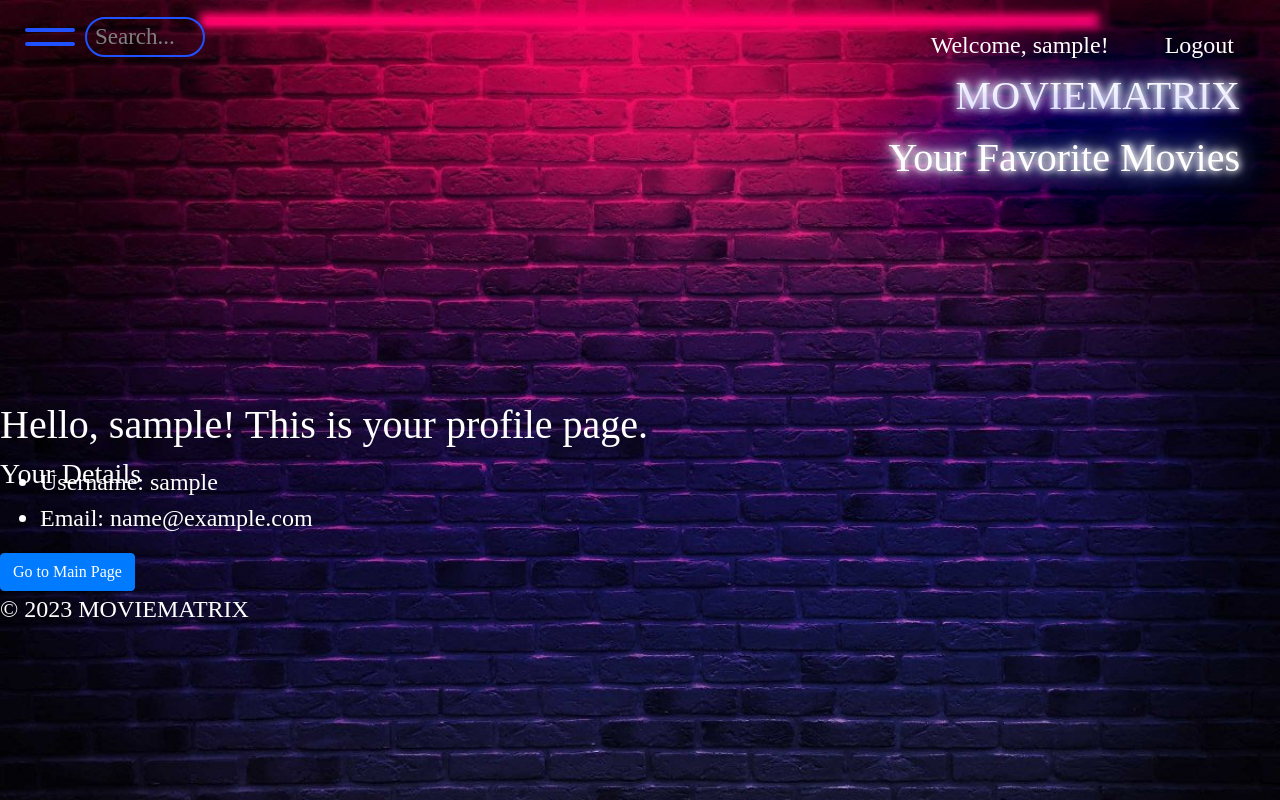
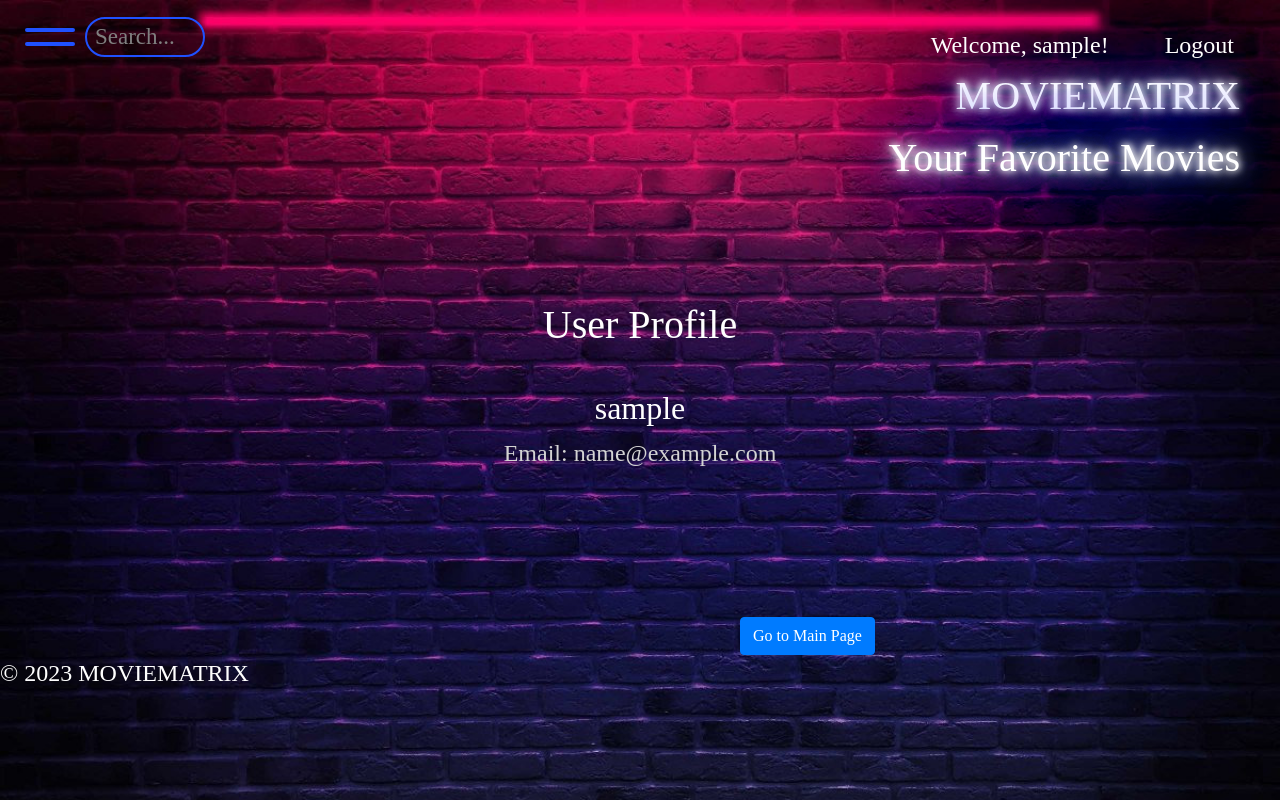
Before and after one commit to IngaFom/moviematrix, a Django app: page /profile/ in a window 1280 px wide. Run offline with Django 4.2, Linux system fonts and the light colour scheme; the visitor is signed in with stand-in values (Sample User, id 1); some libraries are stand-ins or nearby versions.

Commit message:
updated profile page

```diff
--- a/moviematrix/moviem/static/styles.css
+++ b/moviematrix/moviem/static/styles.css
@@ -436,3 +436,33 @@ form {
   opacity: 0;
   z-index: -1;
 }
+
+/* Profile Styles */
+.profile-container {
+    max-width: 600px;
+    margin: -100px auto;
+}
+
+.profile-header {
+    text-align: center;
+    margin-bottom: 20px;
+}
+
+
+.profile-info {
+    text-align: center;
+    padding: 20px;
+    background-color: transparent;
+    }
+
+.profile-info h2 {
+    color: white;
+}
+
+.profile-info p {
+    color: lightgrey;
+}
+
+.button-container {
+    margin-left: 740px; /* Adjust the margin-top value as needed */
+}
--- a/moviematrix/moviem/templates/homepage/base.html
+++ b/moviematrix/moviem/templates/homepage/base.html
@@ -6,7 +6,8 @@
     <meta http-equiv="X-UA-Compatible" content="IE=edge">
     <meta name="viewport" content="width=device-width, initial-scale=1.0">
     <title>{% block title %}MOVIEMATRIX - Your Favorite Movies{% endblock %}</title>
-    <link rel="stylesheet" href="https://maxcdn.bootstrapcdn.com/bootstrap/4.0.0/css/bootstrap.min.css">
+    <link rel="stylesheet"
+          href="https://maxcdn.bootstrapcdn.com/bootstrap/4.0.0/css/bootstrap.min.css">
     <link href="https://fonts.googleapis.com/css2?family=Poppins:wght@300;400;500;600;700;800;900&family=Roboto:wght@300&display=swap"
           rel="stylesheet">
     <link rel="stylesheet" type="text/css" href="{% static 'styles.css' %}">
@@ -21,7 +22,9 @@
             <div class="user-container">
                 <div class="user-info">
                     {% if user.is_authenticated %}
-                        <p>Welcome, {{ user.username }}! <a style="color: white; margin-left: 50px;" href="{% url 'logout' %}" class="space-between logout">Logout</a></p> </p>
+                        <p>Welcome, {{ user.username }}!
+                            <a style="color: white; margin-left: 50px;" href="{% url 'logout' %}"
+                               class="space-between logout">Logout</a></p>
                     {% else %}
                         <a href="{% url 'login' %}">Login</a>
                         <span class="space-between"></span>
@@ -62,7 +65,8 @@
                 <div id="allCategoriesSubMenu1" class="allCategoriesSubMenu" style="display: none;">
                     <ul>
                         {% for genre in base|slice:":5" %}
-                            <li><a class="allCategoriesListColorWhite" href="{% url 'movie_list' genre.id %}">{{ genre.name }}</a></li>
+                            <li><a class="allCategoriesListColorWhite"
+                                   href="{% url 'movie_list' genre.id %}">{{ genre.name }}</a></li>
                         {% endfor %}
                     </ul>
                 </div>
@@ -70,7 +74,8 @@
                 <div id="allCategoriesSubMenu2" class="allCategoriesSubMenu" style="display:none;">
                      <ul>
                         {% for genre in base|slice:"5:10" %}
-                            <li><a class="allCategoriesListColorWhite" href="{% url 'movie_list' genre.id %}">{{ genre.name }}</a></li>
+                            <li><a class="allCategoriesListColorWhite"
+                                   href="{% url 'movie_list' genre.id %}">{{ genre.name }}</a></li>
                         {% endfor %}
                     </ul>
                 </div>
@@ -78,7 +83,8 @@
                 <div id="allCategoriesSubMenu3" class="allCategoriesSubMenu" style="display: none">
                     <ul>
                         {% for genre in base|slice:"10:15" %}
-                            <li><a class="allCategoriesListColorWhite" href="{% url 'movie_list' genre.id %}">{{ genre.name }}</a></li>
+                            <li><a class="allCategoriesListColorWhite"
+                                   href="{% url 'movie_list' genre.id %}">{{ genre.name }}</a></li>
                         {% endfor %}
                     </ul>
                 </div>
@@ -86,7 +92,8 @@
                 <div id="allCategoriesSubMenu4" class="allCategoriesSubMenu" style="display: none">
                     <ul>
                          {% for genre in base|slice:"15:" %}
-                            <li><a class="allCategoriesListColorWhite" href="{% url 'movie_list' genre.id %}">{{ genre.name }}</a></li>
+                            <li><a class="allCategoriesListColorWhite"
+                                   href="{% url 'movie_list' genre.id %}">{{ genre.name }}</a></li>
                         {% endfor %}
                     </ul>
                 </div>
@@ -94,7 +101,8 @@
                     <div class="posters">
                         {% for poster in random_posters %}
                         <a href="{% url 'movie_details' poster.id %}" class="poster">
-                            <img src="https://image.tmdb.org/t/p/w200/{{ poster.poster_path }}" alt="{{ poster.title }}">
+                            <img src="https://image.tmdb.org/t/p/w200/{{ poster.poster_path }}"
+                                 alt="{{ poster.title }}">
                         </a>
                         {% endfor %}
                     </div>
@@ -114,12 +122,16 @@
             });
             document.addEventListener("DOMContentLoaded", function () {
                 const allCategoriesLink = document.getElementById("allCategoriesLink");
-                const categoriesContainers = document.querySelectorAll(".categories-container .allCategoriesSubMenu");
+                const categoriesContainers = document.querySelectorAll(
+                    ".categories-container .allCategoriesSubMenu"
+                );
 
                 allCategoriesLink.addEventListener("click", function (event) {
                     event.preventDefault();
                     categoriesContainers.forEach(function (container) {
-                        container.style.display = (container.style.display === "none") ? "block" : "none";
+                        container.style.display = (
+                            container.style.display === "none"
+                        ) ? "block" : "none";
                     });
                 });
             });
--- a/moviematrix/moviem/templates/movies/all_categories.html
+++ b/moviematrix/moviem/templates/movies/all_categories.html
@@ -17,7 +17,7 @@
                       onclick="handleClick(this)">{{ movie_data.title }}</a></p>
             </li>
         {% empty %}
-            <li>No videos found.</li>
+            <li>No videos yet.</li>
         {% endfor %}
     </ul>
 {% endblock %}}
--- a/moviematrix/moviem/templates/movies/movie_list.html
+++ b/moviematrix/moviem/templates/movies/movie_list.html
@@ -17,7 +17,7 @@
                       onclick="handleClick(this)">{{ movie_data.title }}</a></p>
             </li>
         {% empty %}
-            <li>No videos found.</li>
+            <li>No videos yet.</li>
         {% endfor %}
     </ul>
 {% endblock %}
--- a/moviematrix/moviem/templates/movies/registration/profile.html
+++ b/moviematrix/moviem/templates/movies/registration/profile.html
@@ -1,17 +1,19 @@
 {% extends "homepage/base.html" %}
-
-{% block title %}Profile{% endblock %}
-
+{% load static %}
 {% block content %}
-  <h1>Hello, {{ user.username }}! This is your profile page.</h1>
-
-  <h3>Your Details</h3>
-  <ul>
-    <li>Username: {{ user.username }}</li>
-    <li>Email: {{ user.email }}</li>
-    <!-- Add more user-specific details here -->
-  </ul>
- <a href="{% url 'base' %}" class="btn btn-primary">Go to Main Page</a>
-
+    <link rel="stylesheet" type="text/css" href="{% static 'styles.css' %}">
+    <div class="profile-container">
+        <div class="profile-header">
+            <h1>User Profile</h1>
+        </div>
+        <div class="profile-info">
+            <h2>{{ user.username }}</h2>
+            <p>Email: {{ user.email }}</p>
+            <!-- Add more profile information as needed -->
+        </div>
+    </div>
+<div class="button-container">
+ <a href="{% url 'base' %}" class="btn btn-primary" style="margin-top: 210px;">Go to Main Page</a>
+</div>
   <!-- You can add more content specific to the user's profile -->
 {% endblock %}
```
Also changed, not shown: moviematrix/moviem/models.py (+15 -0 lines), README.md, moviematrix/moviem/migrations/0004_category_movie_categories.py (added).
